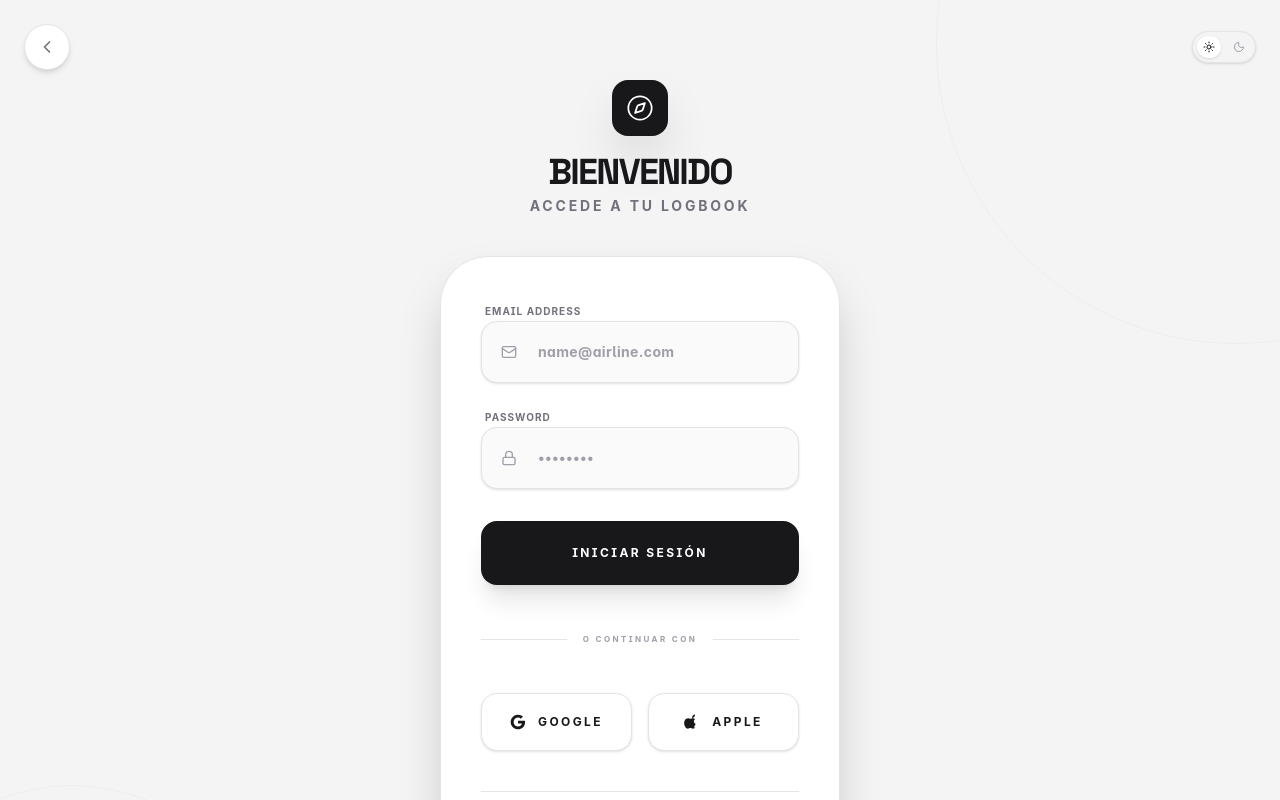
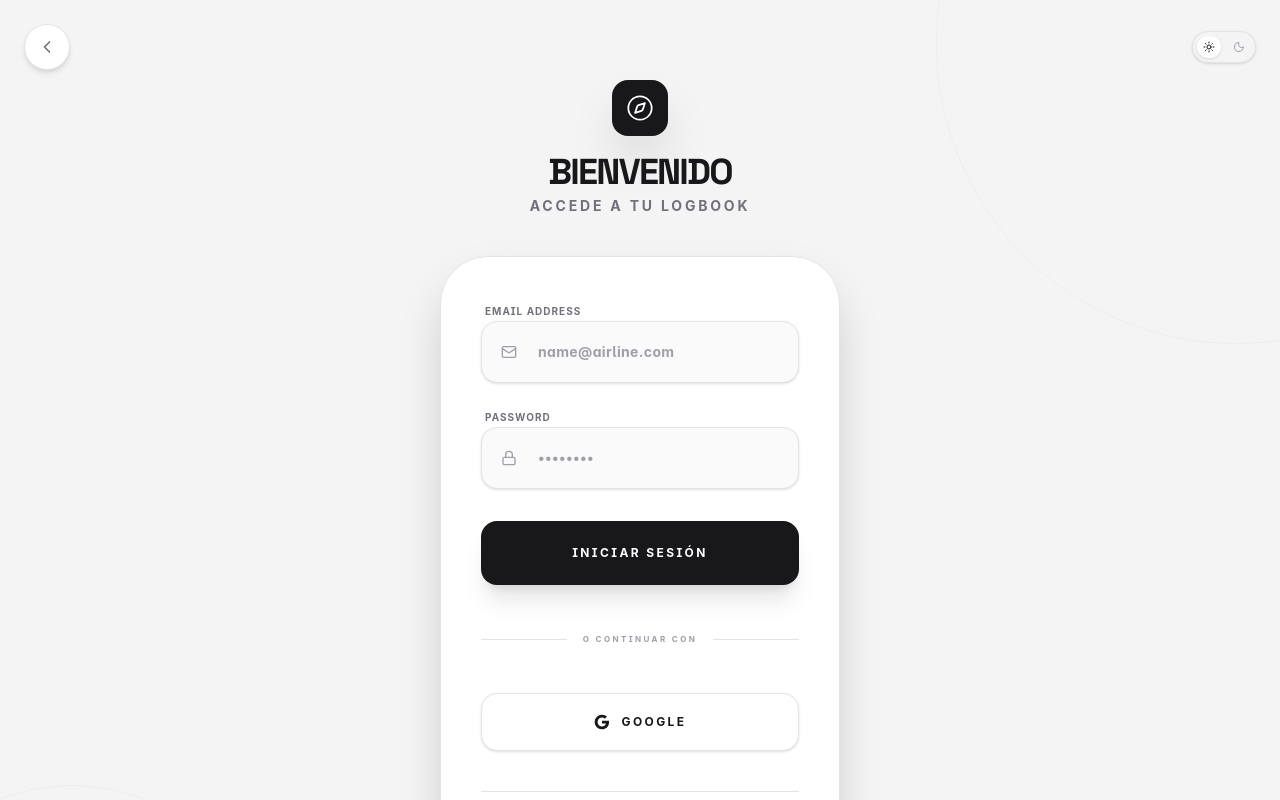
Before and after one commit to Defeeeee/Vector-FrontEnd, a Next.js app: page /login in a window 1280 px wide. Shown: the top 800 px of the page. Built offline with nearby package versions, Linux system fonts and the light colour scheme.

Commit message:
chore: remove apple login support as requested

```diff
--- a/src/actions/auth.ts
+++ b/src/actions/auth.ts
@@ -205,22 +205,6 @@ export async function getGoogleLoginUrl() {
   }
 }
 
-export async function getAppleLoginUrl() {
-  try {
-    const response = await fetch(`${AUTH_URL}/login/apple`);
-    const data = await response.json();
-
-    if (!response.ok) {
-      return { error: data.detail || "Error getting Apple login URL" };
-    }
-
-    return { url: data.url };
-  } catch (error) {
-    console.error("Apple login error:", error);
-    return { error: "An unexpected error occurred" };
-  }
-}
-
 export async function getSessionToken() {
   return (await cookies()).get("session_token")?.value;
 }
--- a/src/app/login/page.tsx
+++ b/src/app/login/page.tsx
@@ -2,7 +2,7 @@
 
 import { motion, AnimatePresence } from "framer-motion";
 import { Lock, Mail, Loader2, Compass, ChevronLeft } from "lucide-react";
-import { login, getGoogleLoginUrl, getAppleLoginUrl, setSession } from "@/actions/auth";
+import { login, getGoogleLoginUrl, setSession } from "@/actions/auth";
 import { useState, useTransition, useEffect, Suspense } from "react";
 import Link from "next/link";
 import { useRouter, useSearchParams } from "next/navigation";
@@ -11,7 +11,6 @@ import { ThemeToggle } from "@/components/ThemeToggle";
 function LoginContent() {
   const [isPending, startTransition] = useTransition();
   const [isGooglePending, setIsGooglePending] = useState(false);
-  const [isApplePending, setIsApplePending] = useState(false);
   const [error, setError] = useState<string | null>(null);
   const [expired, setExpired] = useState(false);
   const router = useRouter();
@@ -68,23 +67,6 @@ function LoginContent() {
     } catch (err) {
       setError("Error al iniciar sesión con Google");
       setIsGooglePending(false);
-    }
-  }
-
-  async function handleAppleLogin() {
-    setIsApplePending(true);
-    setError(null);
-    try {
-      const result = await getAppleLoginUrl();
-      if (result.error) {
-        setError(result.error);
-        setIsApplePending(false);
-      } else if (result.url) {
-        window.location.href = result.url;
-      }
-    } catch (err) {
-      setError("Error al iniciar sesión con Apple");
-      setIsApplePending(false);
     }
   }
 
@@ -214,7 +196,7 @@ function LoginContent() {
                 <motion.button
                     whileHover={{ scale: 1.02 }}
                     whileTap={{ scale: 0.98 }}
-                    disabled={isPending || isGooglePending || isApplePending}
+                    disabled={isPending || isGooglePending}
                     className="w-full bg-zinc-900 dark:bg-white text-white dark:text-zinc-900 font-bold text-xs uppercase tracking-[0.2em] py-6 rounded-2xl shadow-xl dark:shadow-none transition-all disabled:opacity-50 mt-2 hover:opacity-90"
                 >
                     {isPending ? (
@@ -234,12 +216,11 @@ function LoginContent() {
                 </div>
             </div>
 
-            <div className="grid grid-cols-2 gap-4">
             <motion.button
                 onClick={handleGoogleLogin}
                 whileHover={{ scale: 1.02 }}
                 whileTap={{ scale: 0.98 }}
-                    disabled={isPending || isGooglePending || isApplePending}
+                disabled={isPending || isGooglePending}
                 className="w-full bg-white dark:bg-white/5 border border-zinc-200 dark:border-white/10 text-zinc-900 dark:text-white font-bold text-xs uppercase tracking-[0.2em] py-5 rounded-2xl transition-all hover:bg-zinc-50 dark:hover:bg-white/[0.08] disabled:opacity-50 flex items-center justify-center space-x-3 shadow-sm dark:shadow-none"
             >
                 {isGooglePending ? (
@@ -256,26 +237,6 @@ function LoginContent() {
                     </>
                 )}
             </motion.button>
-
-                <motion.button
-                    onClick={handleAppleLogin}
-                    whileHover={{ scale: 1.02 }}
-                    whileTap={{ scale: 0.98 }}
-                    disabled={isPending || isGooglePending || isApplePending}
-                    className="w-full bg-white dark:bg-white/5 border border-zinc-200 dark:border-white/10 text-zinc-900 dark:text-white font-bold text-xs uppercase tracking-[0.2em] py-5 rounded-2xl transition-all hover:bg-zinc-50 dark:hover:bg-white/[0.08] disabled:opacity-50 flex items-center justify-center space-x-3 shadow-sm dark:shadow-none"
-                >
-                    {isApplePending ? (
-                        <Loader2 className="w-4 h-4 animate-spin" />
-                    ) : (
-                        <>
-                            <svg className="w-4 h-4" viewBox="0 0 24 24">
-                                <path fill="currentColor" d="M17.05 20.28c-.96.95-2.21 1.72-3.72 1.72-1.47 0-2.33-.89-3.73-.89s-2.45.89-3.71.89c-1.55 0-2.99-.92-3.95-2.43C.05 16.63-.51 12.39 1.43 9.03c.96-1.68 2.69-2.75 4.59-2.75 1.44 0 2.41.87 3.54.87s2.17-.87 3.74-.87c1.37 0 2.7.54 3.61 1.54-3.13 1.25-2.6 5.61.64 6.94-.73 1.76-1.58 3.51-2.9 5.52zM12.03 5.98c-.08-2.69 2.21-4.91 4.55-5.18.25 2.87-2.34 5.34-4.55 5.18z" />
-                            </svg>
-                            <span>Apple</span>
-                        </>
-                    )}
-                </motion.button>
-            </div>
 
             <div className="flex flex-col items-center space-y-6 pt-6 border-t border-zinc-200 dark:border-white/10 transition-colors">
                 <Link href="/recover" className="text-[10px] font-bold text-zinc-500 dark:text-zinc-400 hover:text-zinc-900 dark:hover:text-white transition-colors uppercase tracking-widest">
```
Lines whose indentation alone changed are shown as unchanged.
